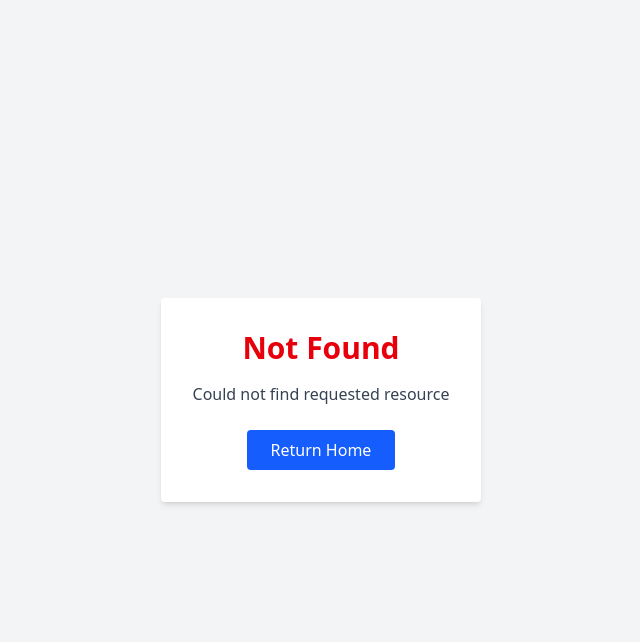
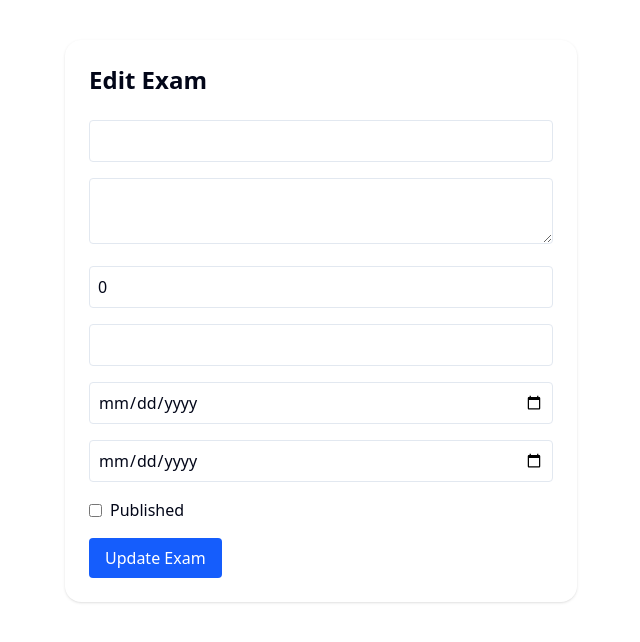
Before and after one commit to omarabdo1414/LMS, a Next.js app: page /Exams/update in a window 1280 px wide. Before the commit this address had no page. Shown: the top 642 px of the page, without its empty margins (319-959 px from the left). Built offline with nearby package versions, Linux system fonts and the light colour scheme.

Commit message:
create exam page add, update, and get

```diff
--- a/package.json
+++ b/package.json
@@ -9,6 +9,7 @@
     "lint": "eslint"
   },
   "dependencies": {
+    "axios": "^1.12.2",
     "class-variance-authority": "^0.7.1",
     "clsx": "^2.1.1",
     "lucide-react": "^0.544.0",
--- /dev/null
+++ b/src/app/Exams/add/page.tsx
@@ -0,0 +1,131 @@
+"use client";
+
+import React, { useState } from "react";
+import axios from "axios";
+
+interface ExamForm {
+  title: string;
+  description: string;
+  duration: number;
+  classLevel: string;
+  startDate: string;
+  endDate: string;
+  isPublished: boolean;
+}
+
+const AddExamPage = () => {
+  const [formData, setFormData] = useState<ExamForm>({
+    title: "",
+    description: "",
+    duration: 0,
+    classLevel: "",
+    startDate: "",
+    endDate: "",
+    isPublished: false,
+  });
+
+  const [loading, setLoading] = useState(false);
+
+  const handleChange = (
+    e: React.ChangeEvent<HTMLInputElement | HTMLTextAreaElement>
+  ) => {
+    const { name, value, type } = e.target;
+    if (type === "checkbox") {
+      setFormData((prev) => ({
+        ...prev,
+        [name]: (e.target as HTMLInputElement).checked,
+      }));
+    } else {
+      setFormData((prev) => ({ ...prev, [name]: value }));
+    }
+  };
+
+  const handleSubmit = async (e: React.FormEvent) => {
+    e.preventDefault();
+    setLoading(true);
+    try {
+      const response = await axios.post(
+        "https://edu-master-psi.vercel.app/exam",
+        formData,
+        {
+          headers: {
+            token:
+              "eyJhbGciOiJIUzI1NiIsInR5cCI6IkpXVCJ9.eyJlbWFpbCI6InNhcmFAZ21haWwuY29tIiwiX2lkIjoiNjcxN2VjNzc3YjI2NTAwOTlmZmE1NzM5IiwiaWF0IjoxNzI5NzAyNTYyLCJleHAiOjE3Mjk3MDYxNjJ9.GOeA21Du8sJ3LOz1oax3pLdywIPapHYmEuTtxQRyPyo",
+          },
+        }
+      );
+      alert("✅ Exam added successfully!");
+      console.log(response.data);
+    } catch (error: any) {
+      console.error(error);
+      alert("❌ Failed to add exam!");
+    } finally {
+      setLoading(false);
+    }
+  };
+
+  return (
+    <div className="max-w-lg mx-auto mt-10 p-6 bg-white rounded-2xl shadow">
+      <h1 className="text-2xl font-bold mb-6">Add New Exam</h1>
+
+      <form onSubmit={handleSubmit} className="space-y-4">
+        <input
+          name="title"
+          placeholder="Exam Title"
+          onChange={handleChange}
+          className="border p-2 rounded w-full"
+        />
+        <textarea
+          name="description"
+          placeholder="Exam Description"
+          onChange={handleChange}
+          className="border p-2 rounded w-full"
+        />
+        <input
+          name="duration"
+          type="number"
+          placeholder="Duration (minutes)"
+          onChange={handleChange}
+          className="border p-2 rounded w-full"
+        />
+        <input
+          name="classLevel"
+          placeholder="Class Level"
+          onChange={handleChange}
+          className="border p-2 rounded w-full"
+        />
+        <input
+          name="startDate"
+          type="date"
+          onChange={handleChange}
+          className="border p-2 rounded w-full"
+        />
+        <input
+          name="endDate"
+          type="date"
+          onChange={handleChange}
+          className="border p-2 rounded w-full"
+        />
+
+        <label className="flex items-center gap-2">
+          <input
+            type="checkbox"
+            name="isPublished"
+            onChange={handleChange}
+          />
+          <span>Publish Exam</span>
+        </label>
+
+        <button
+          type="submit"
+          disabled={loading}
+          className="bg-blue-600 text-white px-4 py-2 rounded hover:bg-blue-700"
+        >
+          {loading ? "Adding..." : "Add Exam"}
+        </button>
+      </form>
+    </div>
+  );
+};
+
+export default AddExamPage;
--- /dev/null
+++ b/src/app/Exams/get/page.tsx
@@ -0,0 +1,35 @@
+import React from "react";
+
+type Exam = {
+  id: string;
+  title: string;
+  description?: string;
+};
+
+async function fetchExams(): Promise<Exam[]> {
+  const res = await fetch("https://edu-master-psi.vercel.app/exam", {
+    next: { revalidate: 60 },
+  });
+
+  if (!res.ok) {
+    throw new Error(`Failed to fetch exams: ${res.status}`);
+  }
+  return res.json();
+}
+
+export default async function Page() {
+  const exams = await fetchExams();
+
+  return (
+    <main>
+      <h1>Exams</h1>
+      <ul>
+        {exams.map((e) => (
+          <li key={e.id}>
+            <strong>{e.title}</strong> — {e.description}
+          </li>
+        ))}
+      </ul>
+    </main>
+  );
+}
--- /dev/null
+++ b/src/app/Exams/update/page.tsx
@@ -0,0 +1,164 @@
+"use client";
+
+import React, { useEffect, useState } from "react";
+import axios from "axios";
+import { useParams, useRouter } from "next/navigation";
+
+interface ExamForm {
+  title: string;
+  description: string;
+  duration: number;
+  classLevel: string;
+  startDate: string;
+  endDate: string;
+  isPublished: boolean;
+}
+
+const EditExamPage = () => {
+  const router = useRouter();
+  const { id } = useParams(); // examId from URL
+
+  const [formData, setFormData] = useState<ExamForm>({
+    title: "",
+    description: "",
+    duration: 0,
+    classLevel: "",
+    startDate: "",
+    endDate: "",
+    isPublished: false,
+  });
+
+  const [loading, setLoading] = useState(false);
+
+  // 📥 Fetch exam details when page loads
+  useEffect(() => {
+    const fetchExam = async () => {
+      try {
+        const res = await axios.get(
+          `https://edu-master-psi.vercel.app/exam/${id}`,
+          {
+            headers: {
+              token:
+                "eyJhbGciOiJIUzI1NiIsInR5cCI6IkpXVCJ9.eyJlbWFpbCI6InlvdXNzZWZob3NzYW0yMDVAZ21haWwuY29tIiwiX2lkIjoiNjdkZTJjMTE2Zjk3NDlkOTUzNGUzODgzIiwiaWF0IjoxNzUxNzQwMjUwLCJleHAiOjE3NTE4MjY2NTB9.0qePTQgbWkj87PdupPzwWCgYyAaNbPZsvkmZIn3-TYk",
+            },
+          }
+        );
+        setFormData(res.data.data);
+      } catch (err) {
+        console.error(err);
+        alert("Failed to load exam details ❌");
+      }
+    };
+
+    if (id) fetchExam();
+  }, [id]);
+
+  // 📤 Update Exam
+  const handleSubmit = async (e: React.FormEvent) => {
+    e.preventDefault();
+    setLoading(true);
+    try {
+      const res = await axios.put(
+        `https://edu-master-psi.vercel.app/exam/${id}`,
+        formData,
+        {
+          headers: {
+            "Content-Type": "application/json",
+            token:
+              "eyJhbGciOiJIUzI1NiIsInR5cCI6IkpXVCJ9.eyJlbWFpbCI6InlvdXNzZWZob3NzYW0yMDVAZ21haWwuY29tIiwiX2lkIjoiNjdkZTJjMTE2Zjk3NDlkOTUzNGUzODgzIiwiaWF0IjoxNzUxNzQwMjUwLCJleHAiOjE3NTE4MjY2NTB9.0qePTQgbWkj87PdupPzwWCgYyAaNbPZsvkmZIn3-TYk",
+          },
+        }
+      );
+      alert("✅ Exam updated successfully!");
+      console.log(res.data);
+      router.push("/exams");
+    } catch (error) {
+      console.error(error);
+      alert("❌ Failed to update exam!");
+    } finally {
+      setLoading(false);
+    }
+  };
+
+  // 📋 Form Inputs
+  const handleChange = (
+    e: React.ChangeEvent<HTMLInputElement | HTMLTextAreaElement>
+  ) => {
+    const { name, value, type } = e.target;
+    if (type === "checkbox") {
+      setFormData((prev) => ({
+        ...prev,
+        [name]: (e.target as HTMLInputElement).checked,
+      }));
+    } else {
+      setFormData((prev) => ({ ...prev, [name]: value }));
+    }
+  };
+
+  return (
+    <div className="max-w-lg mx-auto mt-10 p-6 bg-white rounded-2xl shadow">
+      <h1 className="text-2xl font-bold mb-6">Edit Exam</h1>
+      <form onSubmit={handleSubmit} className="space-y-4">
+        <input
+          name="title"
+          value={formData.title}
+          onChange={handleChange}
+          className="border p-2 rounded w-full"
+        />
+        <textarea
+          name="description"
+          value={formData.description}
+          onChange={handleChange}
+          className="border p-2 rounded w-full"
+        />
+        <input
+          type="number"
+          name="duration"
+          value={formData.duration}
+          onChange={handleChange}
+          className="border p-2 rounded w-full"
+        />
+        <input
+          name="classLevel"
+          value={formData.classLevel}
+          onChange={handleChange}
+          className="border p-2 rounded w-full"
+        />
+        <input
+          type="date"
+          name="startDate"
+          value={formData.startDate.slice(0, 10)}
+          onChange={handleChange}
+          className="border p-2 rounded w-full"
+        />
+        <input
+          type="date"
+          name="endDate"
+          value={formData.endDate.slice(0, 10)}
+          onChange={handleChange}
+          className="border p-2 rounded w-full"
+        />
+
+        <label className="flex items-center gap-2">
+          <input
+            type="checkbox"
+            name="isPublished"
+            checked={formData.isPublished}
+            onChange={handleChange}
+          />
+          <span>Published</span>
+        </label>
+
+        <button
+          type="submit"
+          disabled={loading}
+          className="bg-blue-600 text-white px-4 py-2 rounded hover:bg-blue-700"
+        >
+          {loading ? "Updating..." : "Update Exam"}
+        </button>
+      </form>
+    </div>
+  );
+};
+
+export default EditExamPage;
--- a/src/app/page.tsx
+++ b/src/app/page.tsx
@@ -9,7 +9,7 @@
 export default function Home() {
   return (
     <main>
-
+      <h1>home</h1>
     </main>
   );
 }
```
Also changed, not shown: 1 other file (tests, documents, lock files or other folders).
